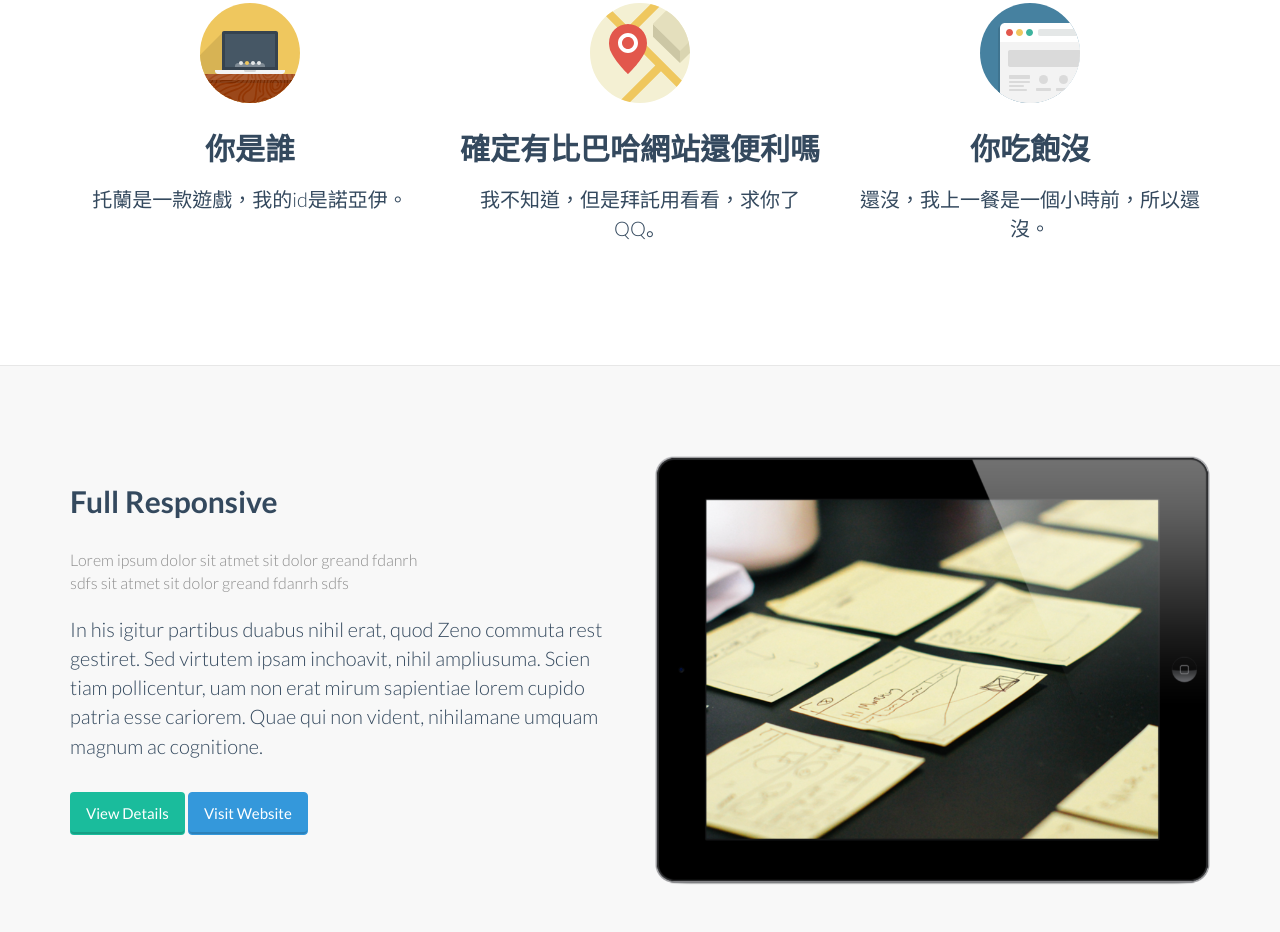
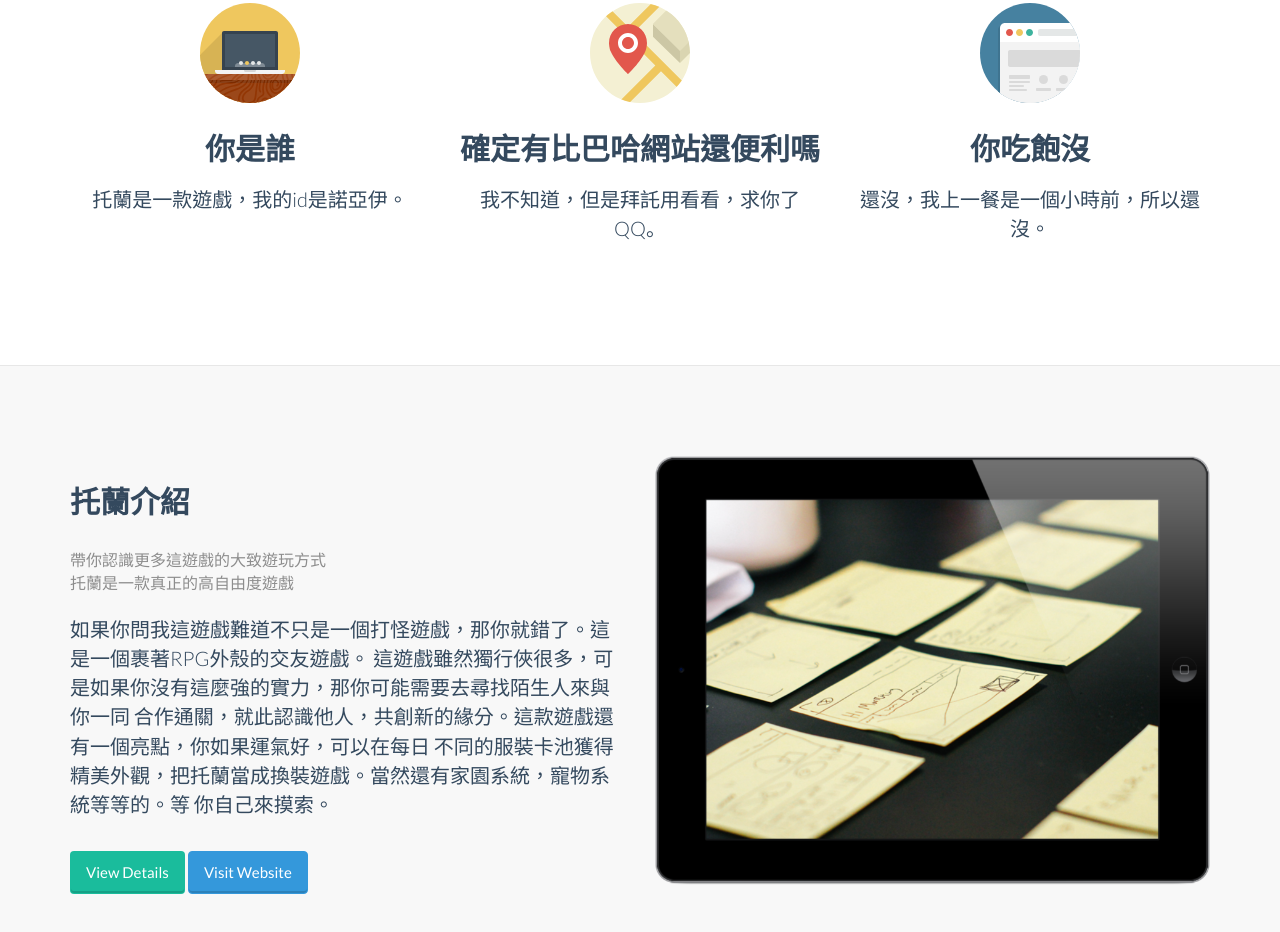
Before and after one commit to zoey2160/webex1, a plain HTML site: page index.html in a window 1280 px wide. Shown: the part 1504-2436 px from the top of the page. Drawn offline with Linux system fonts and the light colour scheme.

Commit message:
Update index.html
030

```diff
--- a/index.html
+++ b/index.html
@@ -93,7 +93,7 @@
 				<ul class="nav navbar-nav">
 
 					<li class="menuItem"><a href="#whatis">這在幹嘛</a></li>
-					<li class="menuItem"><a href="#useit">使用</a></li>
+					<li class="menuItem"><a href="#useit">托蘭介紹</a></li>
 					<li class="menuItem"><a href="#screen">素材查詢</a></li>
 					<li class="menuItem"><a href="#credits">Pt數量</a></li>
 					<li class="menuItem"><a href="#contact">廢話區</a></li>
@@ -178,13 +178,14 @@
                 </div>
 
                 <div class="col-sm-6 wow fadeInLeftBig"  data-animation-delay="200">
-                    <h3 class="section-heading">Full Responsive</h3>
-					<div class="sub-title lead3">Lorem ipsum dolor sit atmet sit dolor greand fdanrh<br> sdfs sit atmet sit dolor greand fdanrh sdfs</div>
+                    <h3 class="section-heading">托蘭介紹</h3>
+					<div class="sub-title lead3">帶你認識更多這遊戲的大致遊玩方式<br> 托蘭是一款真正的高自由度遊戲</div>
                     <p class="lead">
-						In his igitur partibus duabus nihil erat, quod Zeno commuta rest gestiret.
-						Sed virtutem ipsam inchoavit, nihil ampliusuma. Scien tiam pollicentur,
-						uam non erat mirum sapientiae lorem cupido
-						patria esse cariorem. Quae qui non vident, nihilamane umquam magnum ac cognitione.
+						如果你問我這遊戲難道不只是一個打怪遊戲，那你就錯了。這是一個裹著RPG外殼的交友遊戲。
+						這遊戲雖然獨行俠很多，可是如果你沒有這麼強的實力，那你可能需要去尋找陌生人來與你一同
+						合作通關，就此認識他人，共創新的緣分。這款遊戲還有一個亮點，你如果運氣好，可以在每日
+						不同的服裝卡池獲得精美外觀，把托蘭當成換裝遊戲。當然還有家園系統，寵物系統等等的。等
+						你自己來摸索。
 					</p>
 
 					 <p><a class="btn btn-embossed btn-primary" href="#" role="button">View Details</a>
```
